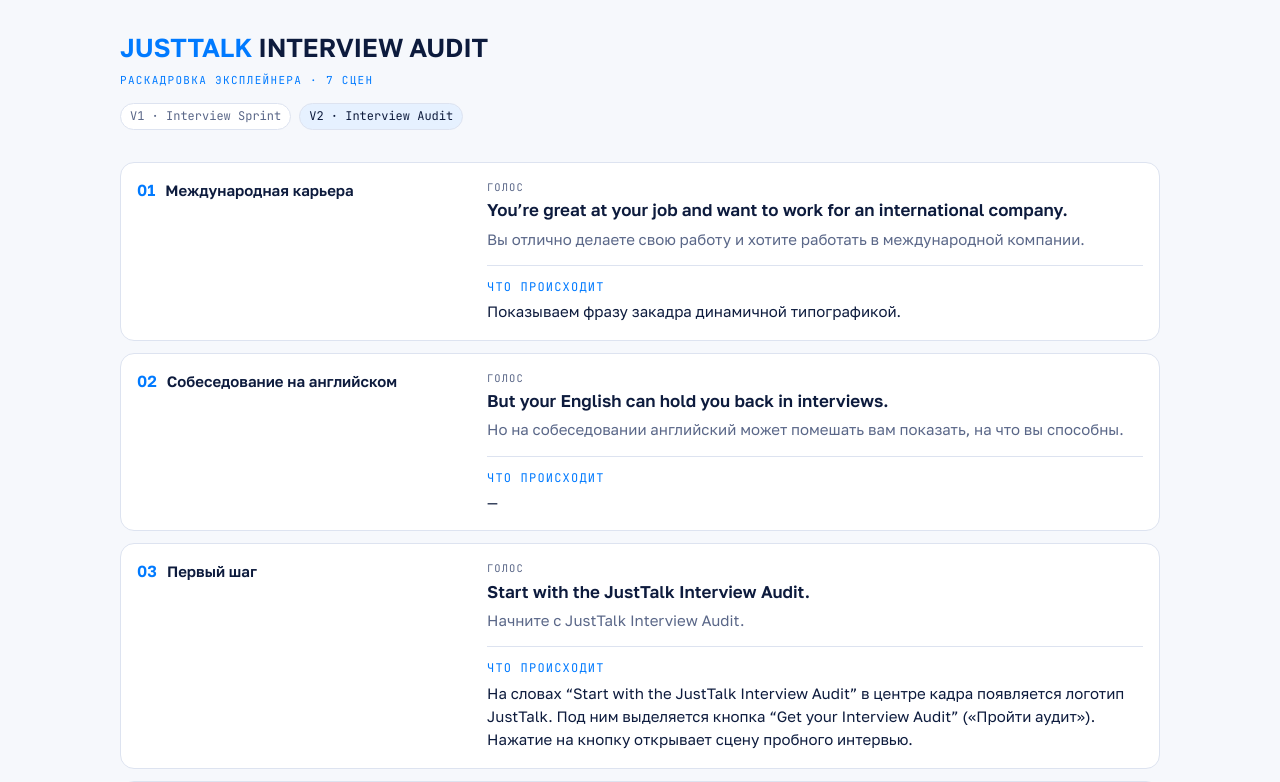
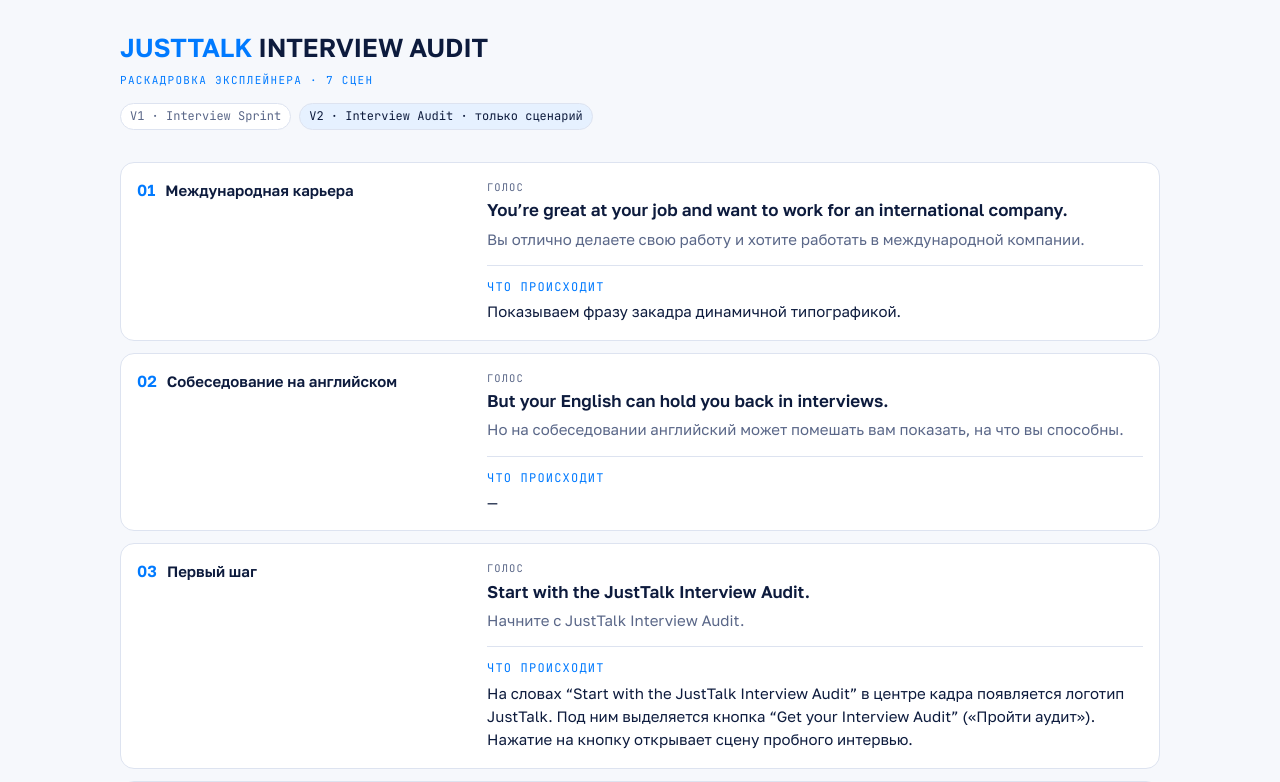
Before and after one commit to sashamind/justtalk-storyboard, a plain HTML site: page v2/index.html in a window 1280 px wide. Shown: the top 782 px of the page. Drawn offline with Linux system fonts and the light colour scheme; a web font is replaced by a local one.

Commit message:
Label the Audit V2 as script only

```diff
--- a/v2/index.html
+++ b/v2/index.html
@@ -38,7 +38,7 @@
       </div>
       <nav class="versions" aria-label="Версии раскадровки">
         <a class="chip" href="../index.html">V1 · Interview Sprint</a>
-        <span class="chip" aria-current="page">V2 · Interview Audit</span>
+        <span class="chip" aria-current="page">V2 · Interview Audit · только сценарий</span>
       </nav>
     </header>
 
```
